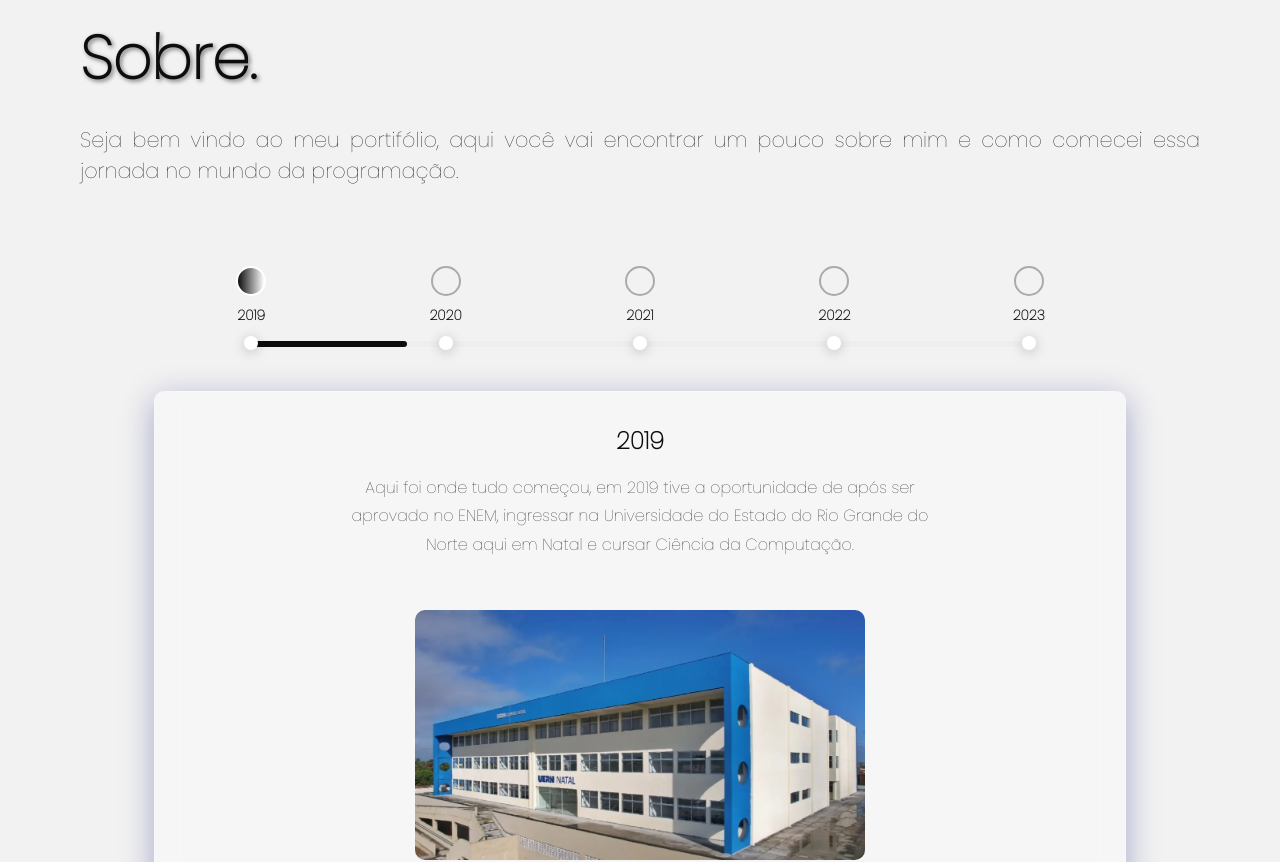
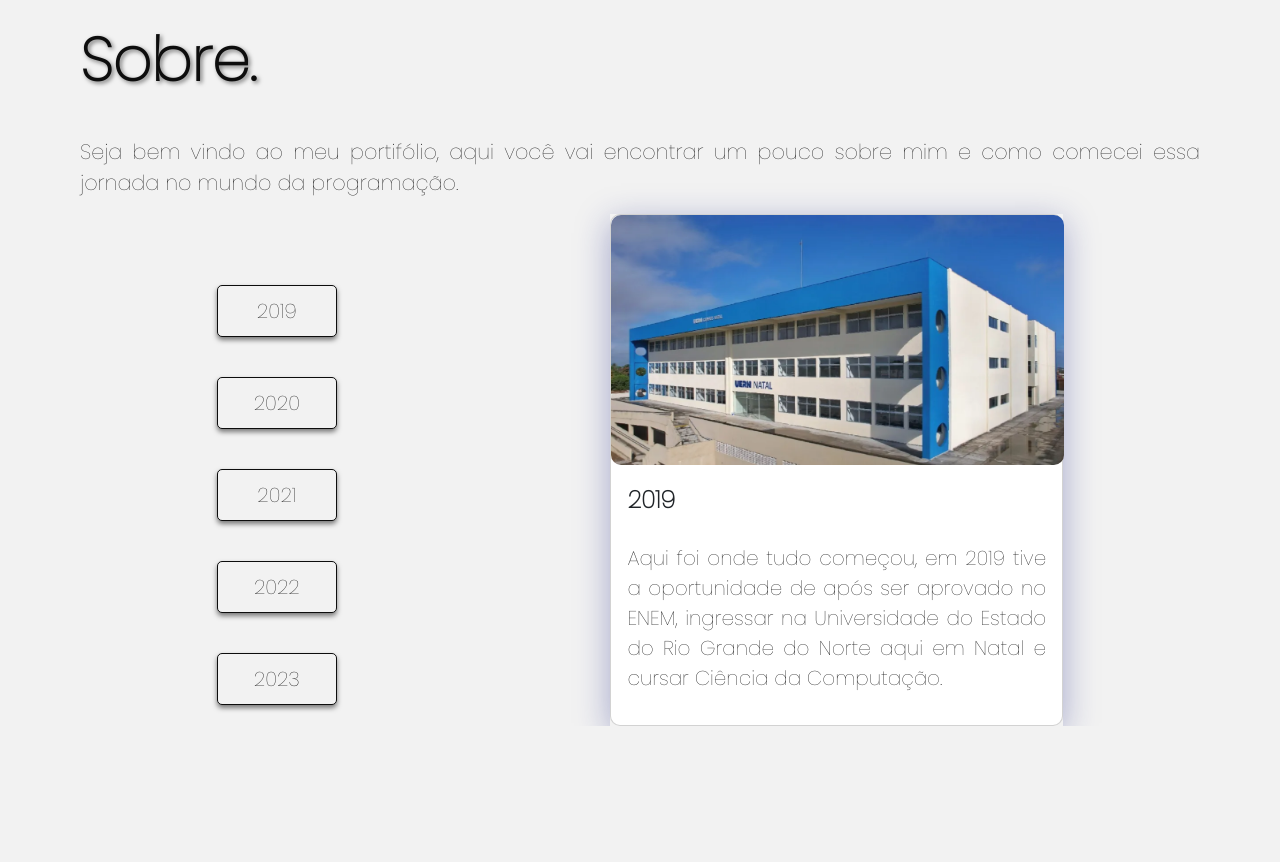
Before and after one commit to caduce3/portifolioCaduLucena, a Next.js app in the folder portifolio-cadu-lucena/: page / in a window 1280 px wide. Shown: the part 840-1702 px from the top of the page. After the commit the page ends 1566 px from the top, so only its background shows below. Built offline with nearby package versions, Linux system fonts and the light colour scheme.

Commit message:
reestilizando a timeLine

```diff
--- a/portifolio-cadu-lucena/src/components/Header/style.css
+++ b/portifolio-cadu-lucena/src/components/Header/style.css
@@ -9,7 +9,7 @@
     padding-bottom: 0.5%;
     color: #0D0D0D!important;
     background-color: transparent;
-    transition: background-color 0.3s;
+    transition: background-color 0.5s;
   }
 
   #navbar.scrolled {
--- a/portifolio-cadu-lucena/src/components/LinhaTempo/LinhaTempo.js
+++ b/portifolio-cadu-lucena/src/components/LinhaTempo/LinhaTempo.js
@@ -1,66 +1,56 @@
 import React, { useState, useEffect } from 'react';
 import './style.css';
 import Image from 'next/image';
+import { Card, CardBody, CardTitle, CardText } from 'reactstrap';
 
 function LinhaTempo() {
-  const timelineData = [
-    { date: '2019', description: 'Aqui foi onde tudo começou, em 2019 tive a oportunidade de após ser aprovado no ENEM, ingressar na Universidade do Estado do Rio Grande do Norte aqui em Natal e cursar Ciência da Computação.', imagem:'/facul.png' },
-    { date: '2020', description: 'No ano de 2020 veio a pandemia, porém as aulas ficaram remotas para não sermos completamente prejudicados, foquei nos estudos!', imagem:'/estudos.png' },
-    { date: '2021', description: 'Em setembro de 2021 tive a oportunidade do meu primeiro estágio como desenvolvedor, ao lado de pessoas incríveis que agradeço até hoje pelo carinho e paciência comigo, aqui aprendi muito e foi onde dei os meus primeiros passos na área do desenvolvimento.', imagem:'/trt21.jpg' },
-    { date: '2022', description: 'Após 1 ano de estágio, entrei em uma bolsa de graduação na Universidade Federal do Rio Grande do Norte (UFRN)  pelo Instituto Metropóle Digital (IMD) como desenvolvedor FrontEnd web podendo fazer parte e colaborar com o sistema SUVEPI. ', imagem:'/suvepi.png' },
-    { date: '2023', description: 'Atualmente estou cursando o 7° período de computação com previsão para término em 03/24, além de continuar na bolsa de graduação atuando como Dev Front-End. Também fechei meu primeiro freelancer com um empresa de marketing médico aqui mesmo de Natal/RN.', imagem:'/frela.jpg' },
-  ];
 
-  const [activeIndex, setActiveIndex] = useState(0);
+  const [conteudo, setConteudo] = useState({
+    ano: '2019',
+    descricao: 'Aqui foi onde tudo começou, em 2019 tive a oportunidade de após ser aprovado no ENEM, ingressar na Universidade do Estado do Rio Grande do Norte aqui em Natal e cursar Ciência da Computação.',
+    caminhoImagem: '/facul.png'
+  });
 
-  const updateSlideAndProgressBar = (index) => {
-    if (index !== activeIndex) {
-      const progressBar = document.getElementById('line-process');
-      const progress = (index + 1) * (100 / timelineData.length);
-      progressBar.style.width = `${progress}%`;
-
-      setActiveIndex(index);
-    }
+  const changeConteudo = (ano, descricao, caminhoImagem) => {
+    setConteudo({
+      ano: ano,
+      descricao: descricao,
+      caminhoImagem: caminhoImagem
+    });
   };
-
-  useEffect(() => {
-    const progressBar = document.getElementById('line-process');
-    const progress = (activeIndex + 1) * (100 / timelineData.length);
-    progressBar.style.width = `${progress}%`;
-  }, [activeIndex]);
 
   return (
     <section>
-      <br></br>
-      <div className='process-wrapper'>
-        <div id='progress-bar-container'>
-          <ul>
-            {timelineData.map((event, index) => (
-              <li
-                key={index}
-                className={`step ${index === activeIndex ? 'active' : ''}`}
-                onClick={() => updateSlideAndProgressBar(index)}
-              >
-                <div className='step-inner'>
-                  {event.date}
-                </div>
-              </li>
-            ))}
-          </ul>
-          <div id='line'>
-            <div id='line-process'></div>
-          </div>
+      <div id='div-time-line'>
+        <div id='div-buttons'>
+          <button className='buttons-time-line' onClick={() => changeConteudo('2019', 'Aqui foi onde tudo começou, em 2019 tive a oportunidade de após ser aprovado no ENEM, ingressar na Universidade do Estado do Rio Grande do Norte aqui em Natal e cursar Ciência da Computação.', '/facul.png')} >2019</button>
+          <button className='buttons-time-line' onClick={() => changeConteudo('2020', 'No ano de 2020 veio a pandemia, porém as aulas ficaram remotas para não sermos completamente prejudicados, foquei nos estudos!', '/estudos.png')}>2020</button>
+          <button className='buttons-time-line' onClick={() => changeConteudo('2021', 'Em setembro de 2021 tive a oportunidade do meu primeiro estágio como desenvolvedor, ao lado de pessoas incríveis que agradeço até hoje pelo carinho e paciência comigo, aqui aprendi muito e foi onde dei os meus primeiros passos na área do desenvolvimento.', '/trt21.jpg')}>2021</button>
+          <button className='buttons-time-line' onClick={() => changeConteudo('2022', 'Após 1 ano de estágio, entrei em uma bolsa de graduação na Universidade Federal do Rio Grande do Norte (UFRN)  pelo Instituto Metropóle Digital (IMD) como desenvolvedor FrontEnd web podendo fazer parte e colaborar com o sistema SUVEPI.', '/suvepi.png')}>2022</button>
+          <button className='buttons-time-line' onClick={() => changeConteudo('2023', 'Atualmente estou cursando o 7° período de computação com previsão para término em 03/24, além de continuar na bolsa de graduação atuando como Dev Front-End. Também fechei meu primeiro freelancer com um empresa de marketing médico aqui mesmo de Natal/RN.', '/frela.jpg')}>2023</button>
         </div>
-        <div id='progress-content-section'>
-          <div className={`section-content ${activeIndex <= timelineData.length - 1 ? 'active' : ''}`}>
-            <h4>{timelineData[activeIndex].date}</h4>
-            <p>{timelineData[activeIndex].description}</p>
-            <Image id='img-card-anos' src={timelineData[activeIndex].imagem} width={450} height={250}/>
-          </div>
+        <div id='div-do-conteudo-time-line'>
+          <Card
+          style={{
+            width: '28.3rem',
+            borderRadius: '10px'
+          }}
+        >
+          <Image id='img-card-anos' src={conteudo.caminhoImagem} width={450} height={250}/>
+          <CardBody>
+            <CardTitle>
+              <h4>{conteudo.ano}</h4>
+            </CardTitle>
+            <CardText>
+              <p>{conteudo.descricao}</p>
+            </CardText>
+          </CardBody>
+        </Card>
         </div>
       </div>
+
     </section>
-  );
+  )
 }
 
-export default LinhaTempo;
+export default LinhaTempo
--- a/portifolio-cadu-lucena/src/components/LinhaTempo/style.css
+++ b/portifolio-cadu-lucena/src/components/LinhaTempo/style.css
@@ -1,199 +1,61 @@
-.process-wrapper {
-	margin:auto;
-	max-width:1080px;
+.buttons-time-line {
+	margin-top: 20px;
+    margin-bottom: 20px;
+    font-size: 20px;
+    border-radius: 5px;
+    border: 1.5px solid #0D0D0D;
+    background-color: #F2F2F2;
+    padding: 10px 20px;
+    text-align: center;
+    text-decoration: none;
+    cursor: pointer;
+    box-shadow: 0px 3px 5px rgba(0, 0, 0, 0.5);
+    color: #0D0D0D;
+	width: 120px;
 }
 
-#progress-bar-container {
-	position:relative;
-	width:90%;
-	margin:auto;
-	height:100px;
-	margin-top:65px;
+.buttons-time-line:hover {
+    background-color: #0D0D0D;
+    color: #F2F2F2;
+    box-shadow: 0px 3px 5px rgba(0, 0, 0, 0.5);
+    transition: 1s;
 }
 
-#progress-bar-container ul {
-	padding:0;
-	margin:0;
-	padding-top:15px;
-	z-index:9999;
-	position:absolute;
-	width:100%;
-	margin-top:-40px
-}
-
-#progress-bar-container li:before {
-	content:" ";
-	display:block;
-	margin:auto;
-	width:30px;
-	height:30px;
-	border-radius:50%;
-	border:solid 2px #aaa;
-	transition:all ease 0.3s;
+#div-buttons {
+	display: flex;
+	flex-direction: column;
+	margin-top: 50px;
 
 }
 
-#progress-bar-container li.active:before, #progress-bar-container li:hover:before {
-	border:solid 2px #fff;
-
-	background: linear-gradient(to right, #0D0D0D 0%,#fff 100%);
+#div-time-line {
+	display: flex;
+	flex-direction: row;
+	width: 100%;
+	justify-content: space-around;
+	align-items: center;
 }
 
-#progress-bar-container li {
-	list-style:none;
-	float:left;
-	width:20%;
-	text-align:center;
-	color:#aaa;
-	text-transform:uppercase;
-	font-size:11px;
-	cursor:pointer;
-	font-weight:700;
-	transition:all ease 0.2s;
-	vertical-align:bottom;
-	height:60px;
-	position:relative;
+#div-do-conteudo-time-line {
+    box-shadow: 0 8px 32px 0 rgba( 31, 38, 135, 0.37 );
 }
 
-#progress-bar-container li .step-inner {
-	position:absolute;
-	width:100%;
-	bottom:0;
-    font-size: 14px;
+h4{
+	font-weight: 700!important;
+	padding-top: 5px;
 }
 
-.step {
+ p{
+	padding-top: 10px;
+    margin: auto;
+    text-align: justify;
     color: #0D0D0D!important;
+    margin-bottom: 10px;
+	font-size: 20px!important;
 
 }
 
-#progress-bar-container li.active, #progress-bar-container li:hover {
-	color: #0D0D0D;
+#img-card-anos {
+	border-radius: 10px;
+	width: 28.3rem;
 }
-
-#progress-bar-container li:after {
-	content:" ";
-	display:block;
-	width:6px;
-	height:6px;
-	background-color: #0D0D0D!important;
-	margin:auto;
-	border:solid 7px #fff;
-	border-radius:50%;
-	margin-top:40px;
-	box-shadow:0 2px 13px -1px rgba(0,0,0,0.3);
-	transition:all ease 0.2s;
-
-}
-
-#progress-bar-container li:hover:after {
-	background:#555;
-}
-
-#progress-bar-container li.active:after {
-	background:#207893;
-}
-
-#progress-bar-container #line {
-	width:80%;
-	margin:auto;
-	background-color: #eee;
-	height:6px;
-	position:absolute;
-	left:10%;
-	top: 50px;
-	z-index:1;
-	border-radius:50px;
-	transition:all ease 0.9s;
-
-}
-
-#progress-bar-container #line-process {
-	content: "";
-	width: 1%;
-	height: 100%;
-	background-color: #0D0D0D;
-	position: absolute;
-	z-index: 2;
-	border-radius: 50px;
-	transition: all ease 0.9s;
-}
-
-#progress-content-section {
-	width:90%;
-	margin: auto;
-	background: #f3f3f3;
-	border-radius: 15px;
-    color: #0D0D0D;
-    background: rgba( 255, 255, 255, 0.35 );
-    box-shadow: 0 8px 32px 0 rgba( 31, 38, 135, 0.37 );
-    backdrop-filter: blur( 13.5px );
-    -webkit-backdrop-filter: blur( 13.5px );
-    border-radius: 10px;
-    border: 1px solid rgba( 255, 255, 255, 0.18 );
-    margin-bottom: 100px;
-}
-
-#progress-content-section .section-content {
-	border-radius: 10px;
-    height: 400px;
-    margin-bottom: 100px;
-	text-align:center;
-}
-
-#progress-content-section .section-content h2 {
-	font-size:17px;
-	text-transform:uppercase;
-	color:#333;
-	letter-spacing:1px;
-}
-
-#progress-content-section .section-content p {
-	font-size:16px;
-	line-height:1.8em;
-	color:#777;
-}
-
-#progress-content-section .section-content {
-	display:none;
-	animation: FadeInUp 700ms ease 1;
-	animation-fill-mode:forwards;
-	transform:translateY(15px);
-	opacity:0;
-}
-
-#progress-content-section .section-content.active {
-	display:block;
-}
-
-@keyframes FadeInUp {
-	0% {
-		transform:translateY(15px);
-		opacity:0;
-	}
-
-	100% {
-		transform:translateY(0px);
-		opacity:1;
-	}
-}
-
-#progress-content-section h4 {
-    margin-top: 15px;
-    padding-top: 20px;
-    font-weight: 700;
-}
-
-#progress-content-section p {
-
-    padding-top: 10px;
-    width: 60%;
-    margin: auto;
-    text-align: center;
-    color: #0D0D0D!important;
-    margin-bottom: 50px;
-}
-
-#img-card-anos {
-    border-radius: 10px;
-}
```
